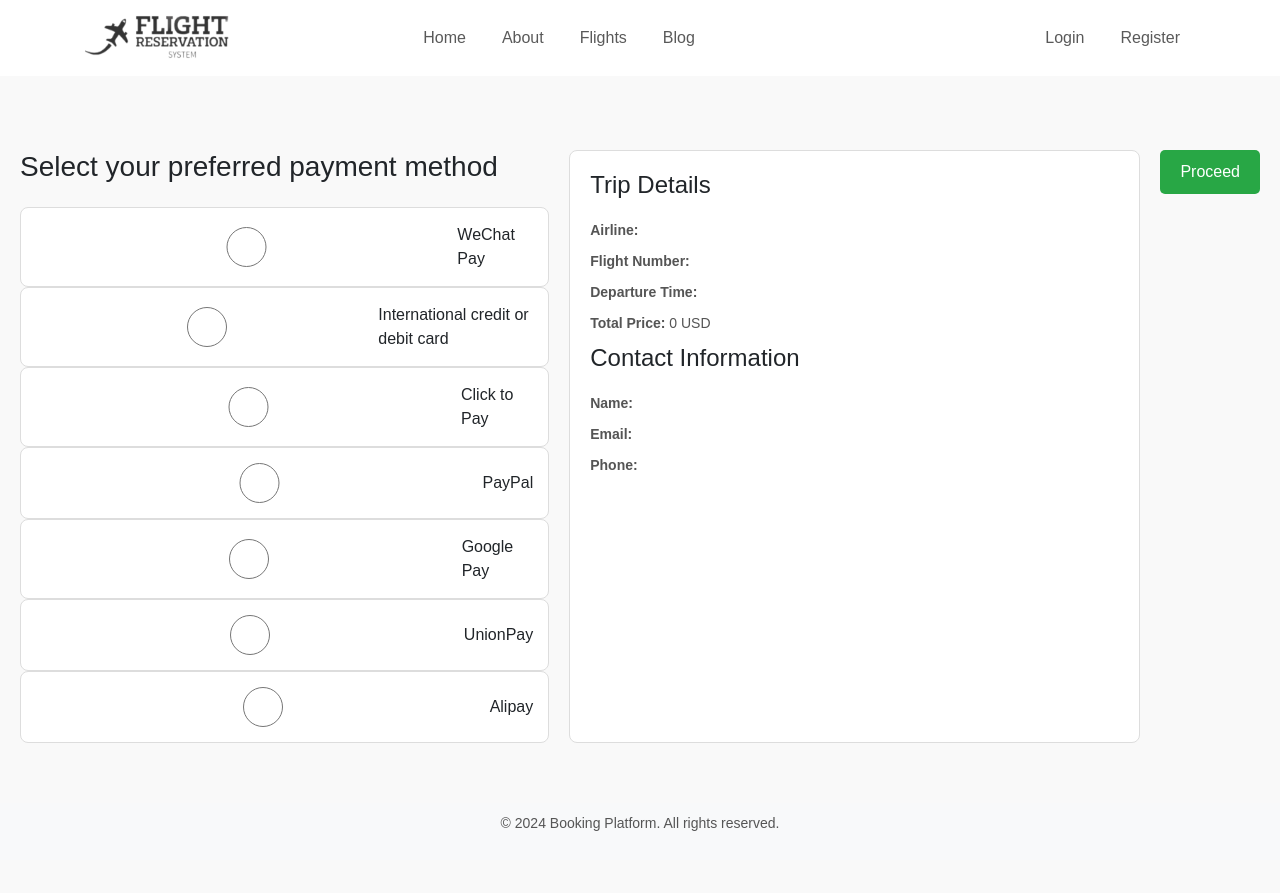
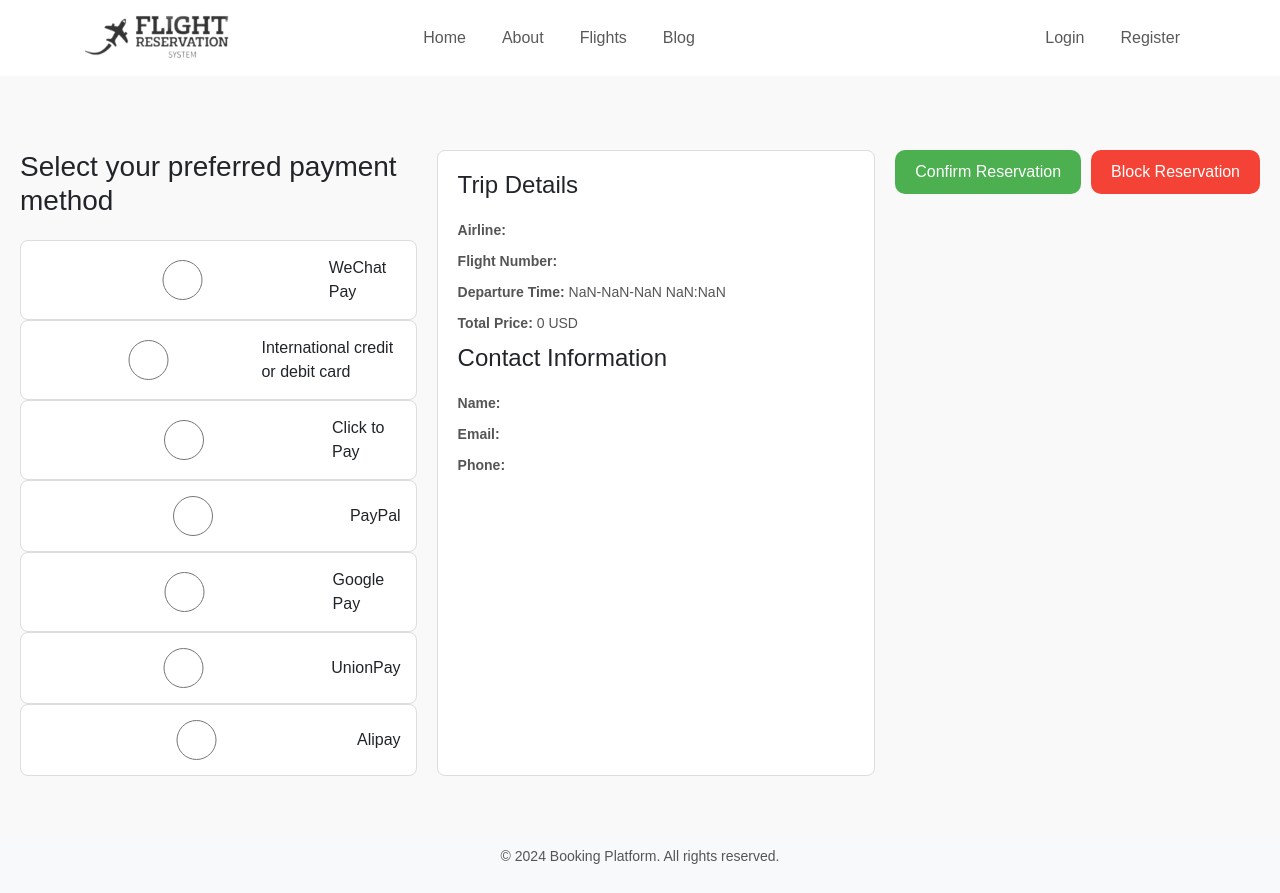
Before and after one commit to hoanghieu2385/Airline-Reservation-System, a React (Create React App) app in the folder frontend/: page /payment in a window 1280 px wide. Before the commit the page ends 860 px from the top, so only its background shows below. Built offline with nearby package versions, Linux system fonts and the light colour scheme.

Commit message:
Tung chinh FE CustomerDetail va Payment de display dc nhung thong tin can thiet. Chinh PricingRule de khau tinh gia 2 file FE hien thi dung.

```diff
--- a/frontend/src/assets/css/Payment.css
+++ b/frontend/src/assets/css/Payment.css
@@ -49,18 +49,28 @@
 .payment-summary .total-price {
   margin: 10px 0;
 }
-.proceed-button {
+
+.confirm-button {
+  background-color: #4caf50;
+  color: white;
   padding: 10px 20px;
-  background-color: #28a745;
-  color: white;
   border: none;
-  border-radius: 5px;
+  border-radius: 10px;
   cursor: pointer;
-  font-size: 16px;
+  margin-right: 10px;
 }
 
-.proceed-button:hover {
-  background-color: #218838;
+.block-button {
+  background-color: #f44336;
+  color: white;
+  padding: 10px 20px;
+  border: none;
+  border-radius: 10px;
+  cursor: pointer;
+}
+
+.confirm-button:hover, .block-button:hover {
+  opacity: 0.8;
 }
 
 
--- a/frontend/src/pages/client/CustomerDetail.js
+++ b/frontend/src/pages/client/CustomerDetail.js
@@ -1,6 +1,16 @@
 import React, { useState, useEffect } from "react";
 import "../../assets/css/Checkout.css";
-import { getCurrentUser } from '../../services/clientApi';
+
+// Helper function to format date
+const formatDate = (dateString) => {
+  const date = new Date(dateString);
+  const year = date.getFullYear();
+  const month = String(date.getMonth() + 1).padStart(2, "0"); // Months are 0-indexed
+  const day = String(date.getDate()).padStart(2, "0");
+  const hours = String(date.getHours()).padStart(2, "0");
+  const minutes = String(date.getMinutes()).padStart(2, "0");
+  return `${year}-${month}-${day} ${hours}:${minutes}`;
+};
 
 const fetchFlightById = async (flightId) => {
   try {
@@ -9,6 +19,7 @@ const fetchFlightById = async (flightId) => {
       throw new Error(`HTTP error! status: ${response.status}`);
     }
     const data = await response.json();
+    console.log("Flight Details Response:", data); // Debugging log
     return data;
   } catch (error) {
     console.error("Error fetching flight:", error);
@@ -16,15 +27,43 @@ const fetchFlightById = async (flightId) => {
   }
 };
 
-const fetchPricingRules = async () => [
-  { daysBeforeDeparture: 30, multiplier: 1.0 },
-  { daysBeforeDeparture: 15, multiplier: 1.25 },
-  { daysBeforeDeparture: 7, multiplier: 1.5 },
-];
+const fetchPriceMultiplier = async (daysBeforeDeparture) => {
+  const url = `https://localhost:7238/api/PricingRule/multiplier/${daysBeforeDeparture}`;
+  console.log("Fetching Pricing Rule Multiplier from:", url); // Log the correct URL
+  try {
+    const response = await fetch(url);
+    if (!response.ok) {
+      console.error(`Error fetching price multiplier: ${response.status} ${response.statusText}`);
+      throw new Error(`HTTP error! status: ${response.status}`);
+    }
+    const multiplier = await response.json();
+    console.log("Fetched Pricing Rule Multiplier:", multiplier); // Log the fetched multiplier
+    return multiplier;
+  } catch (error) {
+    console.error("Error in fetchPriceMultiplier:", error);
+    return 1.0; // Default multiplier
+  }
+};
+
+const fetchBasePriceMultiplier = async (airlineId, seatClass) => {
+  try {
+    const response = await fetch(
+      `https://localhost:7238/api/SeatClass/multiplier?airlineId=${airlineId}&className=${seatClass}`
+    );
+    if (!response.ok) {
+      throw new Error(`HTTP error! status: ${response.status}`);
+    }
+    const multiplier = await response.json();
+    console.log("Base Price Multiplier Response:", multiplier); // Debugging log
+    return multiplier;
+  } catch (error) {
+    console.error("Error fetching base price multiplier:", error);
+    return 1.0; // Default multiplier
+  }
+};
 
 const CustomerDetail = () => {
   const [flightDetails, setFlightDetails] = useState(null);
-  const [pricingRules, setPricingRules] = useState([]);
   const [totalPrice, setTotalPrice] = useState(0);
   const [baggagePrice, setBaggagePrice] = useState(0);
   const [loading, setLoading] = useState(true);
@@ -35,47 +74,45 @@ const CustomerDetail = () => {
   const [lastName, setLastName] = useState("");
   const [email, setEmail] = useState("");
   const [phone, setPhone] = useState("");
-  const [address, setAddress] = useState("");
-  const [age, setAge] = useState("");
 
   useEffect(() => {
     const fetchData = async () => {
       try {
         setLoading(true);
-
-        // Lấy thông tin chuyến bay từ localStorage
-        const flightId = localStorage.getItem("selectedFlightId");
-        if (!flightId) {
+        const selectedFlight = JSON.parse(localStorage.getItem("selectedFlight"));
+        if (!selectedFlight) {
           throw new Error("No flight selected. Please select a flight first.");
         }
 
-        // Lấy thông tin chuyến bay từ API
+        const { flightId, seatClass } = selectedFlight;
         const flightData = await fetchFlightById(flightId);
+        const basePriceMultiplier = await fetchBasePriceMultiplier(flightData.airlineId, seatClass);
 
-        // Lấy quy tắc tính giá
-        const rules = await fetchPricingRules();
+        console.log("Airline ID:", flightData.airlineId);
+        console.log("Selected Seat Class:", seatClass);
 
-        // Lấy thông tin người dùng
-        const userData = await getCurrentUser();
+        const departureDate = new Date(flightData.departureTime);
+        const today = new Date();
+        const daysBeforeDeparture = Math.ceil(
+          (departureDate - today) / (1000 * 60 * 60 * 24)
+        );
 
-        // Cập nhật state với thông tin người dùng
-        setFirstName(userData.firstName || "");
-        setLastName(userData.lastName || "");
-        setEmail(userData.email || "");
-        setPhone(userData.phoneNumber || "");
+        console.log("Calculated daysBeforeDeparture:", daysBeforeDeparture);
 
-        // Cập nhật state cho quy tắc giá và chi tiết chuyến bay
-        setPricingRules(rules);
-        setFlightDetails({ departure: flightData, return: null });
+        const priceMultiplier = await fetchPriceMultiplier(daysBeforeDeparture);
 
-        // Tính tổng giá ban đầu
+        console.log("Base Price Multiplier:", basePriceMultiplier);
+        console.log("Pricing Rule Multiplier:", priceMultiplier);
+
         const calculatedPrice = calculateTotalPrice(
-          { departure: flightData, return: { basePrice: 0, departureTime: new Date() } },
-          rules,
+          flightData.basePrice,
+          basePriceMultiplier,
+          priceMultiplier,
           baggagePrice
         );
+
+        setFlightDetails({ ...flightData, basePriceMultiplier, priceMultiplier, seatClass });
         setTotalPrice(calculatedPrice);
-
         setLoading(false);
       } catch (error) {
         console.error("Error:", error);
@@ -87,25 +124,23 @@ const CustomerDetail = () => {
     fetchData();
   }, [baggagePrice]);
 
-  const calculateMultiplier = (departureDate, rules) => {
-    const today = new Date();
-    const departure = new Date(departureDate);
-    const daysBeforeDeparture = Math.ceil(
-      (departure - today) / (1000 * 60 * 60 * 24)
-    );
-    return rules.find((rule) => daysBeforeDeparture >= rule.daysBeforeDeparture)?.multiplier || 1.0;
-  };
+  const calculateTotalPrice = (
+    basePrice,
+    basePriceMultiplier,
+    priceMultiplier,
+    baggage
+  ) => {
+    console.log("Calculating Total Price with:", {
+      basePrice,
+      basePriceMultiplier,
+      priceMultiplier,
+      baggage,
+    }); // Debugging log
 
-  const calculateTotalPrice = (flights, rules, baggage) => {
-    const departureMultiplier = calculateMultiplier(
-      flights.departure.departureTime,
-      rules
-    );
-    const departurePrice =
-      flights.departure?.basePrice && departureMultiplier
-        ? flights.departure.basePrice * departureMultiplier
-        : 0;
-    return Math.round(departurePrice + baggage - 5);
+    if (isNaN(basePrice) || isNaN(basePriceMultiplier) || isNaN(priceMultiplier)) {
+      return 0; // Fallback for invalid values
+    }
+    return Math.round(basePrice * basePriceMultiplier * priceMultiplier + baggage);
   };
 
   const handleBaggageChange = (e) => {
@@ -113,14 +148,17 @@ const CustomerDetail = () => {
   };
 
   const handleProceedToPayment = () => {
+    if (!firstName || !lastName || !email || !phone) {
+      alert("Please fill in all customer information fields before proceeding.");
+      return;
+    }
+
     const contactInfo = {
       gender,
       firstName,
       lastName,
       email,
-      phone
-      // address,
-      // age,
+      phone,
     };
 
     const checkoutData = {
@@ -136,7 +174,7 @@ const CustomerDetail = () => {
 
   if (loading) return <div className="text-center p-5">Loading flight information...</div>;
   if (error) return <div className="alert alert-danger m-5">{error}</div>;
-  if (!flightDetails || !flightDetails.departure) return <div className="alert alert-warning m-5">No flight information available</div>;
+  if (!flightDetails) return <div className="alert alert-warning m-5">No flight information available</div>;
 
   return (
     <div className="container checkout-container my-5">
@@ -144,11 +182,11 @@ const CustomerDetail = () => {
         <div className="col-md-7">
           <section className="checkout-flight-info mb-4">
             <h4 className="text-primary">Flight Information</h4>
-            <p><strong>Airline:</strong> {flightDetails.departure.airlineName}</p>
-            <p><strong>Flight Number:</strong> {flightDetails.departure.flightNumber}</p>
-            <p><strong>Departure Time:</strong> {new Date(flightDetails.departure.departureTime).toLocaleString()}</p>
-            <p><strong>Class: </strong> {flightDetails.departure.seatClass}</p>
-            <p><strong>Base Price:</strong> {flightDetails.departure.basePrice.toLocaleString()} USD</p>
+            <p><strong>Airline:</strong> {flightDetails.airlineName}</p>
+            <p><strong>Flight Number:</strong> {flightDetails.flightNumber}</p>
+            <p><strong>Departure Time:</strong> {formatDate(flightDetails.departureTime)}</p>
+            <p><strong>Class: </strong> {flightDetails.seatClass}</p>
+            {/* <p><strong>Base Price:</strong> {flightDetails.basePrice.toLocaleString()} USD</p> */}
           </section>
 
           <section className="checkout-baggage-info mb-4">
@@ -178,7 +216,7 @@ const CustomerDetail = () => {
                 </select>
               </div>
               <div className="mb-3">
-                <label htmlFor="firstName" className="form-label">First Name</label>
+                <label htmlFor="firstName" className="form-label">First name/middle name according to passport</label>
                 <input
                   type="text"
                   id="firstName"
@@ -189,7 +227,7 @@ const CustomerDetail = () => {
                 />
               </div>
               <div className="mb-3">
-                <label htmlFor="lastName" className="form-label">Last Name</label>
+                <label htmlFor="lastName" className="form-label">Last name according to passport</label>
                 <input
                   type="text"
                   id="lastName"
@@ -199,17 +237,6 @@ const CustomerDetail = () => {
                   required
                 />
               </div>
-              {/* <div className="mb-3">
-                <label htmlFor="age" className="form-label">Age</label>
-                <input
-                  type="number"
-                  id="age"
-                  className="form-control"
-                  value={age}
-                  onChange={(e) => setAge(e.target.value)}
-                  required
-                />
-              </div> */}
               <div className="mb-3">
                 <label htmlFor="email" className="form-label">Email</label>
                 <input
@@ -232,17 +259,6 @@ const CustomerDetail = () => {
                   required
                 />
               </div>
-              {/* <div className="mb-3">
-                <label htmlFor="address" className="form-label">Address</label>
-                <textarea
-                  id="address"
-                  className="form-control"
-                  value={address}
-                  onChange={(e) => setAddress(e.target.value)}
-                  rows="3"
-                  required
-                />
-              </div> */}
               <button
                 type="button"
                 className="btn btn-primary mt-3"
@@ -258,20 +274,9 @@ const CustomerDetail = () => {
           <section className="checkout-pricing-summary p-3 bg-light border rounded sticky-top">
             <h4 className="text-primary mb-3">Price Summary</h4>
             <p>
-              Outbound:{" "}
-              <strong>
-                {flightDetails.departure?.basePrice
-                  ? (
-                    flightDetails.departure.basePrice *
-                    calculateMultiplier(flightDetails.departure.departureTime, pricingRules)
-                  ).toLocaleString() + " USD"
-                  : "N/A"}
-              </strong>
+              Outbound Price: <strong>{(flightDetails.basePrice * flightDetails.basePriceMultiplier * flightDetails.priceMultiplier).toLocaleString()} USD</strong>
             </p>
-            <p>
-              Baggage: <strong>{baggagePrice.toLocaleString()} USD</strong>
-            </p>
-            <p>Discount: <strong>5 USD</strong></p>
+            <p>Baggage: <strong>{baggagePrice.toLocaleString()} USD</strong></p>
             <hr />
             <p className="checkout-total-price text-success fs-5 fw-bold">
               Total: {totalPrice.toLocaleString()} USD
--- a/frontend/src/pages/client/Payment.js
+++ b/frontend/src/pages/client/Payment.js
@@ -1,5 +1,15 @@
 import React, { useEffect, useState } from "react";
 import "../../assets/css/Payment.css";
+
+const formatDate = (dateString) => {
+  const date = new Date(dateString);
+  const year = date.getFullYear();
+  const month = String(date.getMonth() + 1).padStart(2, "0"); // Months are 0-indexed
+  const day = String(date.getDate()).padStart(2, "0");
+  const hours = String(date.getHours()).padStart(2, "0");
+  const minutes = String(date.getMinutes()).padStart(2, "0");
+  return `${year}-${month}-${day} ${hours}:${minutes}`;
+};
 
 const Payment = () => {
   const [tripDetails, setTripDetails] = useState({});
@@ -30,21 +40,22 @@ const Payment = () => {
     { id: "alipay", label: "Alipay" },
   ];
 
-  // Hàm xử lý khi nhấn nút Proceed
-  const handleProceed = async () => {
+  // Function to handle reservation actions
+  const handleReservation = async (status) => {
     try {
+      const passengers = JSON.parse(localStorage.getItem("passengers")) || [];
       const reservationData = {
-        flightDetails: tripDetails,
-        contactInfo: contactInfo,
-        totalPrice: totalPrice,
+        ReservationStatus: status,
+        FlightId: tripDetails.flightId,
+        AllocationId: tripDetails.allocationId, // Assuming allocationId exists
+        Passengers: passengers.map((passenger) => ({
+          FirstName: passenger.firstName,
+          LastName: passenger.lastName,
+          Gender: passenger.gender,
+        })),
       };
 
-      const passengerData = {
-        passengers: JSON.parse(localStorage.getItem("passengers")) || [],
-      };
-
-      // Gửi dữ liệu Reservation
-      const reservationResponse = await fetch("/api/reservation", {
+      const response = await fetch("/api/Reservations/FinalizeReservation", {
         method: "POST",
         headers: {
           "Content-Type": "application/json",
@@ -52,34 +63,14 @@ const Payment = () => {
         body: JSON.stringify(reservationData),
       });
 
-      if (!reservationResponse.ok) {
-        throw new Error("Failed to create reservation. Please try again.");
+      if (!response.ok) {
+        throw new Error(`Failed to ${status.toLowerCase()} reservation. Please try again.`);
       }
 
-      const reservationResult = await reservationResponse.json();
-
-      // Gắn reservationId vào dữ liệu hành khách
-      const passengersWithReservation = passengerData.passengers.map((passenger) => ({
-        ...passenger,
-        reservationId: reservationResult.id,
-      }));
-
-      // Gửi dữ liệu Passenger
-      const passengerResponse = await fetch("/api/passenger", {
-        method: "POST",
-        headers: {
-          "Content-Type": "application/json",
-        },
-        body: JSON.stringify(passengersWithReservation),
-      });
-
-      if (!passengerResponse.ok) {
-        throw new Error("Failed to create passengers. Please try again.");
-      }
-
-      alert("Proceed successfully completed!");
+      const result = await response.json();
+      alert(`Reservation ${status.toLowerCase()} successfully!`);
     } catch (error) {
-      console.error("Error during proceed:", error);
+      console.error(`Error during ${status.toLowerCase()} reservation:`, error);
       alert(`An error occurred: ${error.message}`);
     }
   };
@@ -91,7 +82,12 @@ const Payment = () => {
         <div className="payment-methods-list">
           {paymentMethods.map((method) => (
             <div key={method.id} className="payment-method-box">
-              <input type="radio" id={method.id} name="payment" value={method.id} />
+              <input
+                type="radio"
+                id={method.id}
+                name="payment"
+                value={method.id}
+              />
               <label htmlFor={method.id}>{method.label}</label>
             </div>
           ))}
@@ -99,20 +95,44 @@ const Payment = () => {
       </div>
       <div className="payment-summary">
         <h3>Trip Details</h3>
-        <p><strong>Airline:</strong> {tripDetails?.departure?.airlineName}</p>
-        <p><strong>Flight Number:</strong> {tripDetails?.departure?.flightNumber}</p>
-        <p><strong>Departure Time:</strong> {tripDetails?.departure?.departureTime}</p>
-        <p><strong>Total Price:</strong> {totalPrice.toLocaleString()} USD</p>
+        <p>
+          <strong>Airline:</strong> {tripDetails?.airlineName}
+        </p>
+        <p>
+          <strong>Flight Number:</strong> {tripDetails?.flightNumber}
+        </p>
+        <p>
+          <strong>Departure Time:</strong>{" "}
+          {formatDate(tripDetails?.departureTime)}
+        </p>
+        <p>
+          <strong>Total Price:</strong> {totalPrice.toLocaleString()} USD
+        </p>
         <h3>Contact Information</h3>
-        <p><strong>Name:</strong> {contactInfo.firstName} {contactInfo.lastName}</p>
+        <p>
+          <strong>Name:</strong> {contactInfo.firstName} {contactInfo.lastName}
+        </p>
         {/* <p><strong>Age:</strong> {contactInfo.age}</p> */}
-        <p><strong>Email:</strong> {contactInfo.email}</p>
-        <p><strong>Phone:</strong> {contactInfo.phone}</p>
+        <p>
+          <strong>Email:</strong> {contactInfo.email}
+        </p>
+        <p>
+          <strong>Phone:</strong> {contactInfo.phone}
+        </p>
         {/* <p><strong>Address:</strong> {contactInfo.address}</p> */}
       </div>
       <div className="payment-proceed">
-        <button onClick={handleProceed} className="proceed-button">
-          Proceed
+        <button
+          onClick={() => handleReservation("Confirmed")}
+          className="confirm-button"
+        >
+          Confirm Reservation
+        </button>
+        <button
+          onClick={() => handleReservation("Blocked")}
+          className="block-button"
+        >
+          Block Reservation
         </button>
       </div>
     </div>
```
Also changed, not shown: 2 other files (tests, documents, lock files or other folders).
